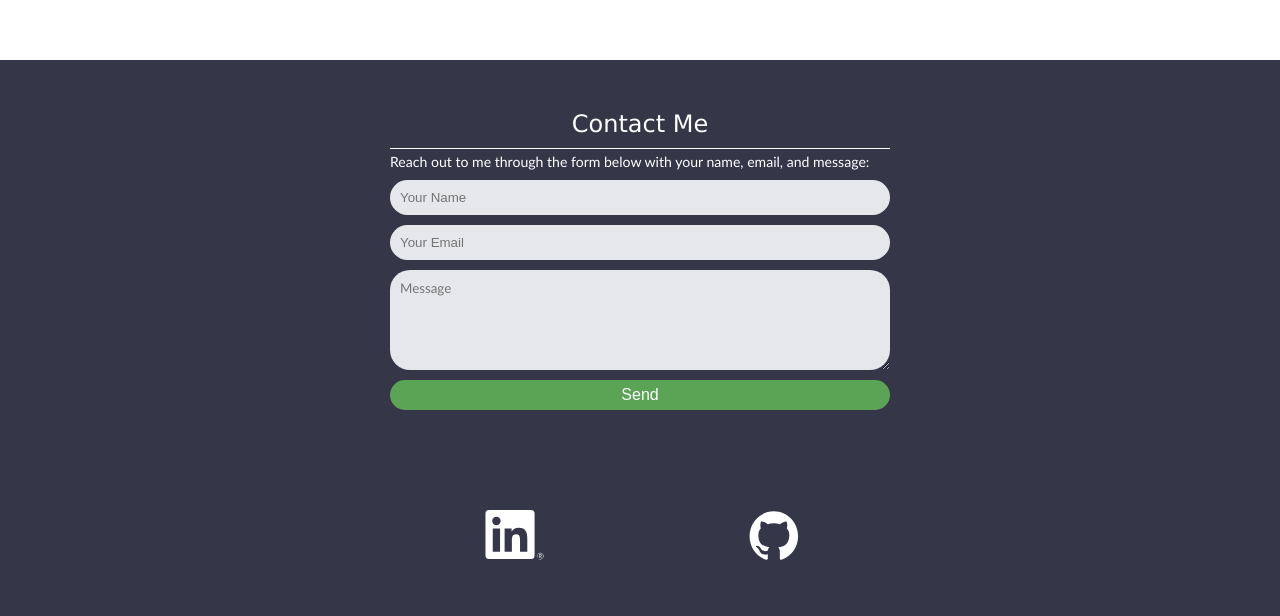
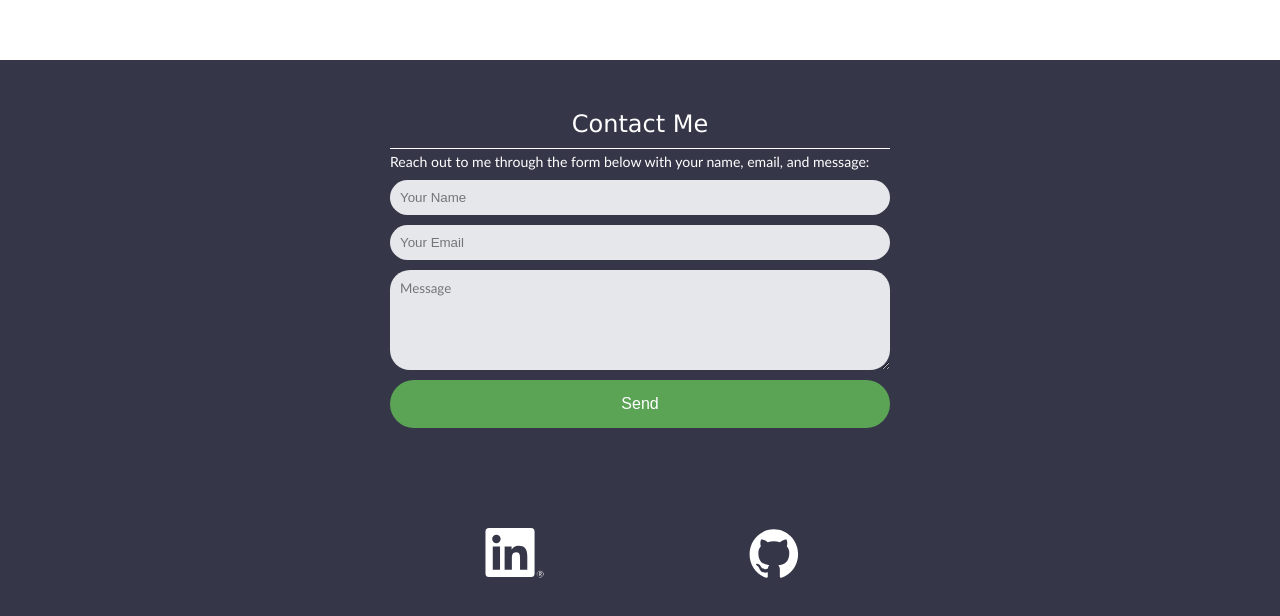
Before and after one commit to mbabey/personal-site, a React (Create React App) app in the folder front-end/: page / in a window 1280 px wide. Shown: the part 2340-2956 px from the top of the page. Built offline with nearby package versions, Linux system fonts and the light colour scheme.

Commit message:
Add description for ODEN

```diff
--- a/front-end/src/components/Project.js
+++ b/front-end/src/components/Project.js
@@ -2,7 +2,7 @@ import React from 'react';
 
 import '../styles/projects.css';
 
-function Project({ title, demolink, srclink, description, languages, images, imagealts }) {
+function Project({ title, demolink, srclink, languages, description, outcomes, images, imagealts }) {
   return (
     <div className='project'>
       <div className='content'>
@@ -26,6 +26,7 @@ function Project({ title, demolink, srclink, description, languages, images, ima
         <div className='description'>
           <h4>Description:</h4>
           <p>{description}</p>
+          <p>{outcomes}</p>
         </div>
       </div>
       <div className='images'>
--- a/front-end/src/components/SectionProjects.js
+++ b/front-end/src/components/SectionProjects.js
@@ -12,7 +12,8 @@ const Projects = forwardRef(function Projects(props, ref) {
       abbreviation: "ODEN",
       demolink: "https://terratap-oden-client-v2.web.app",
       srclink: "",
-      description: "Agile, team leadership, full-stack, project management.",
+      description: "ODEN is a project I worked on that simplifies and streamlines the workflow by providing a centralized hub for open data. Developers can easily find the data they need, access standardized and ready-to-use datasets, and avoid the time-consuming tasks of manual data conversion and cleaning.",
+      outcomes: "In this project, I was the lead on a team of nineteen people. I learned a lot about what it takes to manage a project using agile methodology and multitudes about full-stack web development using React, node.js, and Express.js. The team finished what was required of us in just two-and-a-half weeks and received commendation from our industry clients at TerraTap Technologies and from the Faculty of Computing at BCIT.",
       languages: "JavaScript, React, node.js, Express.js, HTML, and CSS",
       images: ["projects-images/oden/ODEN-logo.svg", "projects-images/oden/ODEN-interface.png"],
       imagealts: ["ODEN Logo", "ODEN Interface"]
@@ -23,6 +24,7 @@ const Projects = forwardRef(function Projects(props, ref) {
       demolink: "",
       srclink: "https://github.com/mbabey/chat-server-test-saddle",
       description: "TCP-based network application, application-layer protocol, team leadership, project management.",
+      outcomes: "",
       languages: "POSIX C",
       images: ["projects-images/chat/chat-rfc.png", "projects-images/chat/chat-server-running.png"],
       imagealts: ["RFC", "Server Running", "Process Server Diagram"]
@@ -33,6 +35,7 @@ const Projects = forwardRef(function Projects(props, ref) {
       demolink: "",
       srclink: "https://github.com/mbabey/more-reliable-udp",
       description: "UDP-based network application, application-layer protocol, hardware integration",
+      outcomes: "",
       languages: "POSIX C, Raspberry Pi & breadboard",
       images: ["projects-images/udp/tic-tac-network.png", "projects-images/udp/reliable-udp-running.png"],
       imagealts: ["Game Network", "Playing the Game"]
@@ -43,6 +46,7 @@ const Projects = forwardRef(function Projects(props, ref) {
       demolink: "",
       srclink: "https://github.com/mbabey/c-shell",
       description: "Low-level OS interfacing",
+      outcomes: "",
       languages: "POSIX C",
       images: ["projects-images/shell/shell-running.png"],
       imagealts: ["Shell Running"]
@@ -53,6 +57,7 @@ const Projects = forwardRef(function Projects(props, ref) {
       demolink: "https://mb-pokedex-of-pokemon.vercel.app/",
       srclink: "https://github.com/mbabey/comp4537-assignment-3-pokemon-api",
       description: "Full-stack, REST API",
+      outcomes: "",
       languages: "JavaScript, React, node.js, Express.js, HTML, and CSS",
       images: ["projects-images/pokedex/pokedex-api-login.png", "projects-images/pokedex/pokedex-api-interface.png"],
       imagealts: ["Pokedex Website Login", "Pokedex Website Interface"]
@@ -63,6 +68,7 @@ const Projects = forwardRef(function Projects(props, ref) {
       demolink: "",
       srclink: "https://github.com/mbabey/tsp-genetic",
       description: "A genetic algorithm solution to the traveling salesperson problem",
+      outcomes: "",
       languages: "C++",
       images: ["projects-images/tsp/graph.png", "projects-images/tsp/running-tsp.png"],
       imagealts: ["Connected Graph", "Genetic TSP Output"]
@@ -73,6 +79,7 @@ const Projects = forwardRef(function Projects(props, ref) {
       demolink: "",
       srclink: "https://github.com/mbabey/personal-site",
       description: "A personal website for displaying my portfolio and to allow other to get in touch.",
+      outcomes: "",
       languages: "JavaScript, React, HTML, and CSS",
       images: [],
       imagealts: []
@@ -124,8 +131,9 @@ const Projects = forwardRef(function Projects(props, ref) {
               title={p.title}
               demolink={p.demolink}
               srclink={p.srclink}
+              languages={p.languages}
               description={p.description}
-              languages={p.languages}
+              outcomes={p.outcomes}
               images={p.images}
               imagealts={p.imagealts}
             />
--- a/front-end/src/styles/contact.css
+++ b/front-end/src/styles/contact.css
@@ -44,11 +44,11 @@
   border: none;
   margin-top: 10px;
   width: 100%;
-  height: 30px;
+  height: 3em;
+  border-radius: 1.5em;
   background-color: var(--col-grn-brt);
   font-size: 1em;
   color: #fff;
-  border-radius: 20px;
   cursor: pointer;
 }
 
```
